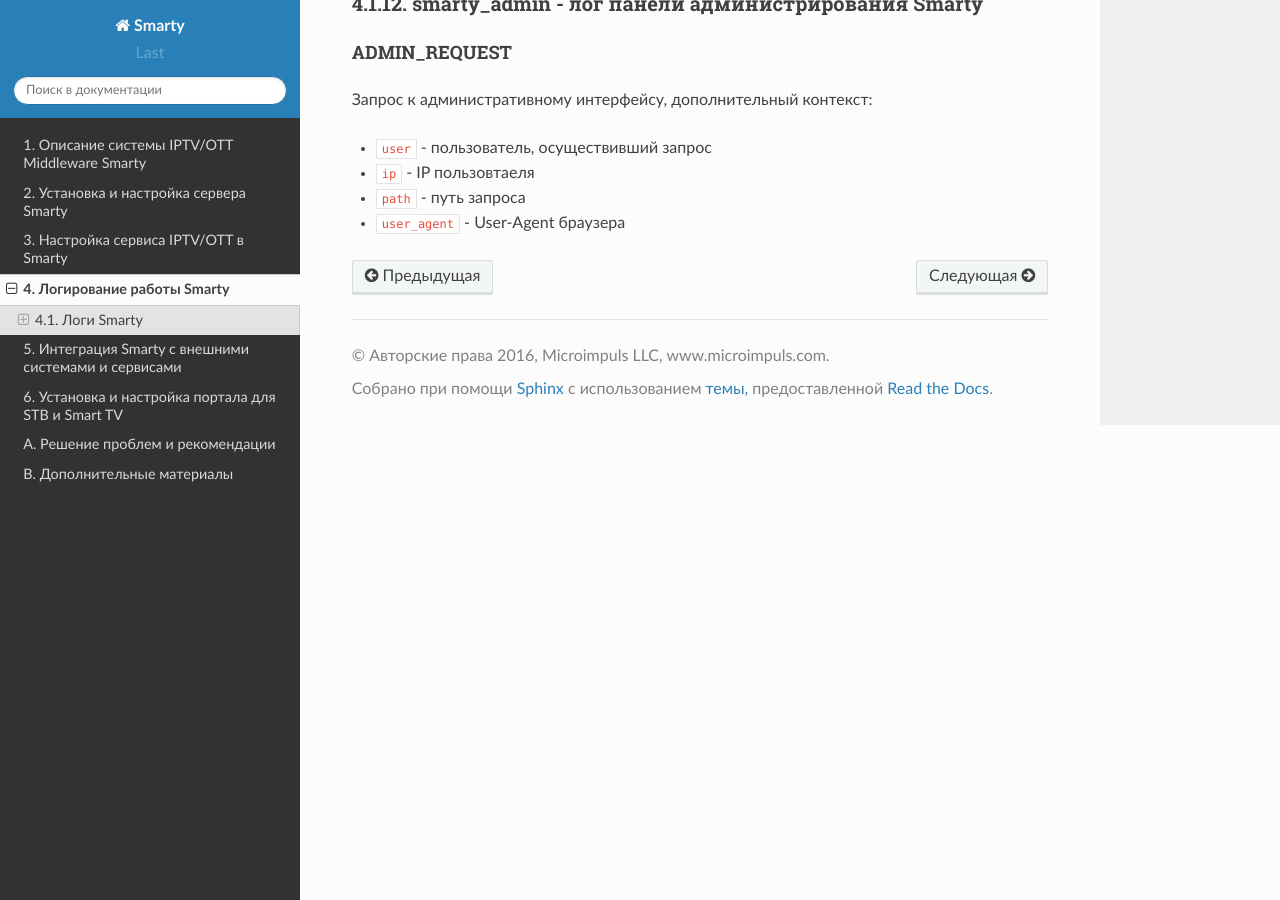
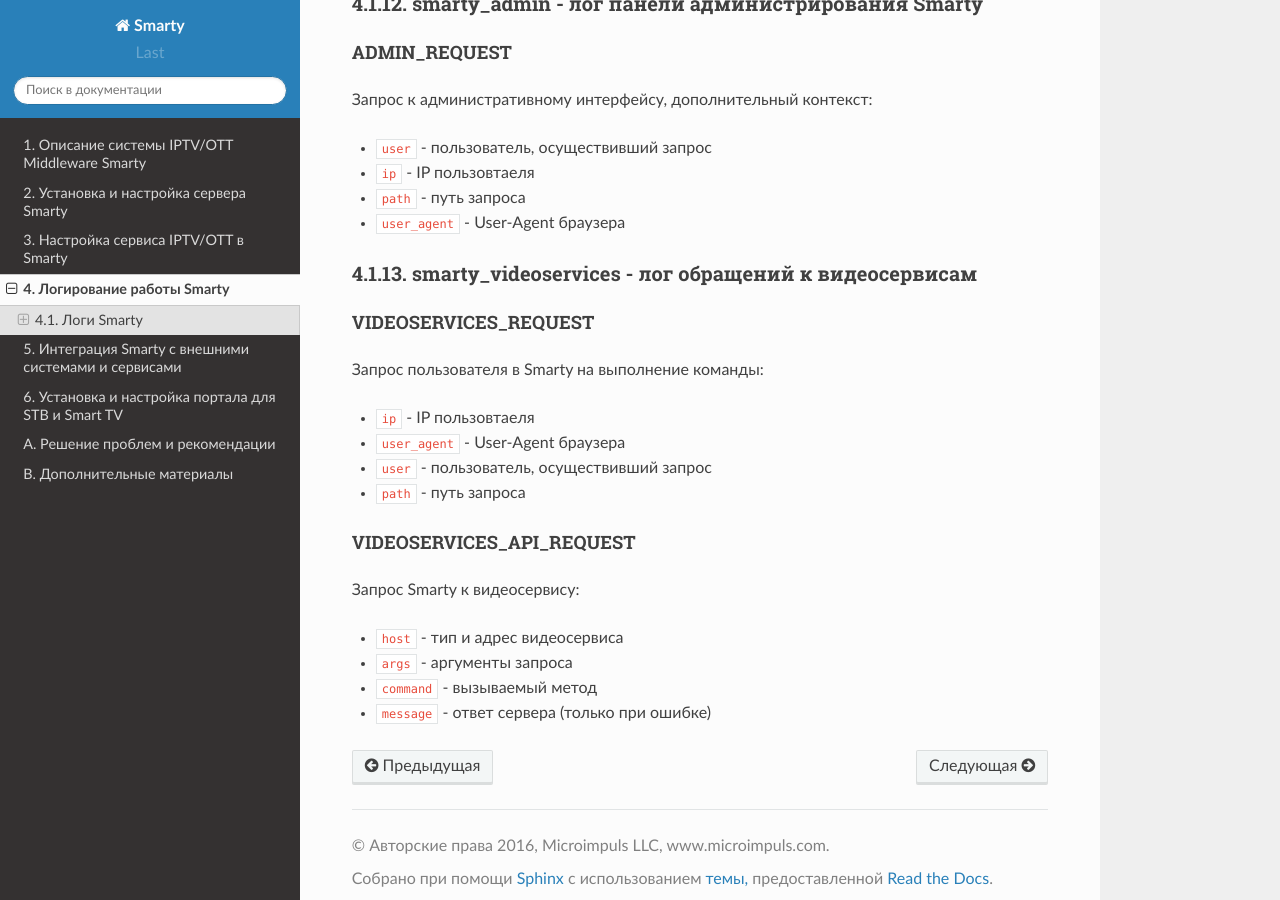
Before and after one commit to sergey-yakovlev/smarty-docs, a Sphinx documentation site: the page built from source/log.rst, in a window 1280 px wide and 900 px high, scrolled down 11794 px. Built offline with Sphinx 7.4.7 and the Read the Docs theme 2.0.0, drawn with Linux system fonts in a browser that asks for light colours.

Commit message:
Videoservices log

```diff
--- a/source/log.rst
+++ b/source/log.rst
@@ -579,3 +579,26 @@
 * ``ip`` - IP пользовтаеля
 * ``path`` - путь запроса
 * ``user_agent`` - User-Agent браузера
+
+4.1.13. smarty_videoservices - лог обращений к видеосервисам
+------------------------------------------------------------
+
+VIDEOSERVICES_REQUEST
++++++++++++++++++++++
+
+Запрос пользователя в Smarty на выполнение команды:
+
+* ``ip`` - IP пользовтаеля
+* ``user_agent`` - User-Agent браузера
+* ``user`` - пользователь, осуществивший запрос
+* ``path`` - путь запроса
+
+VIDEOSERVICES_API_REQUEST
++++++++++++++++++++++++++
+
+Запрос Smarty к видеосервису:
+
+* ``host`` - тип и адрес видеосервиса
+* ``args`` - аргументы запроса
+* ``command`` - вызываемый метод
+* ``message`` - ответ сервера (только при ошибке)
```
